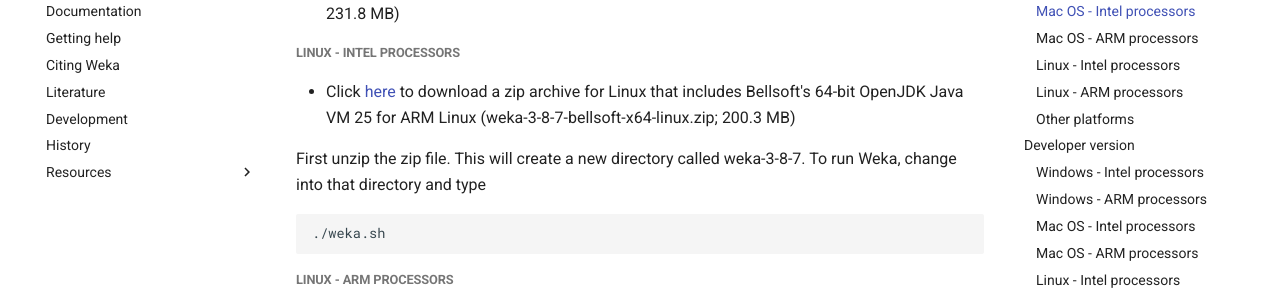
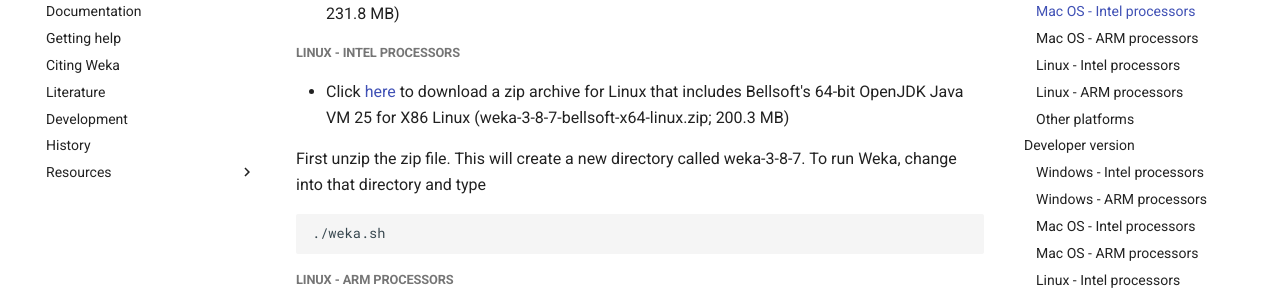
Before and after one commit to Waikato/weka-wiki, an MkDocs documentation site: the page built from docs/downloading_weka.md, in a window 1280 px wide and 900 px high, scrolled down 1069 px. Shown: the part 178-478 px from the top of the window. Built offline with MkDocs 1.6.1 and Material for MkDocs 9.7.7, drawn with Linux system fonts in a browser that asks for light colours; comment, search, counter and statistics services are not loaded; some of the changed text lies outside the part shown.

Commit message:
Update description of Weka download links for Linux architecture (#8)

```diff
--- a/docs/downloading_weka.md
+++ b/docs/downloading_weka.md
@@ -64,7 +64,7 @@
 * Click
 [here](https://prdownloads.sourceforge.net/weka/weka-3-8-7-bellsoft-x64-linux.zip)
 to download a zip archive for Linux that includes Bellsoft's 64-bit OpenJDK Java VM 25
-for ARM Linux (weka-3-8-7-bellsoft-x64-linux.zip; 200.3 MB)
+for X86 Linux (weka-3-8-7-bellsoft-x64-linux.zip; 200.3 MB)
 
 First unzip the zip file. This will create a new directory called
 weka-3-8-7. To run Weka, change into that directory and type
@@ -152,7 +152,7 @@
 * Click
 [here](https://prdownloads.sourceforge.net/weka/weka-3-9-7-bellsoft-x64-linux.zip)
 to download a zip archive for Linux that includes Bellsoft's 64-bit OpenJDK Java VM 25
-for ARM Linux (weka-3-9-7-bellsoft-x64-linux.zip; 200.4 MB)
+for X86 Linux (weka-3-9-7-bellsoft-x64-linux.zip; 200.4 MB)
 
 First unzip the zip file. This will create a new directory called
 weka-3-9-7. To run Weka, change into that directory and type
```
